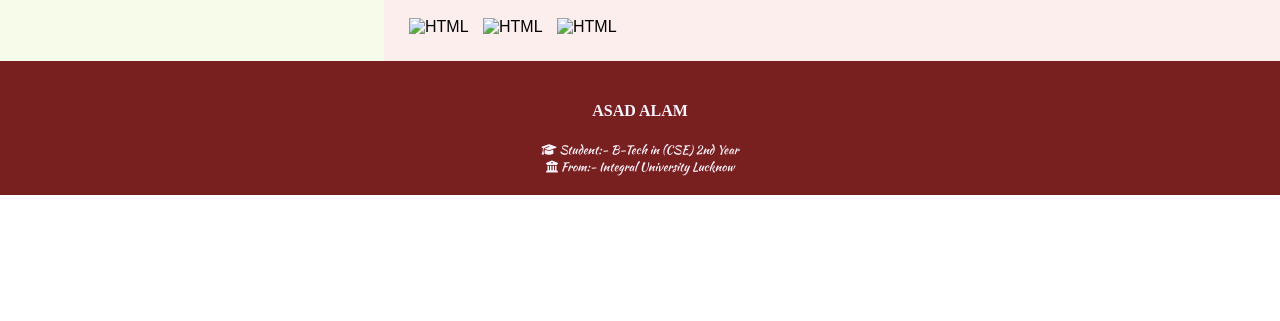
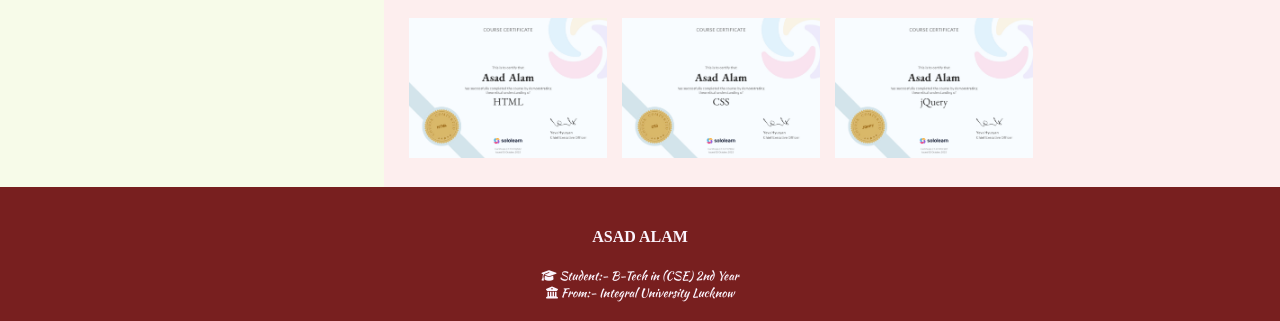
Before and after one commit to aligasad/wanderlust, a plain HTML site: page index.html in a window 1280 px wide. Shown: the part 1027-1348 px from the top of the page. Before the commit the page ends 1222 px from the top, so only its background shows below. Drawn offline with Linux system fonts and the light colour scheme; the site is published under a folder, as on GitHub Pages, so addresses that start at the root find nothing; a web font is replaced by a local one.

Commit message:
Update index.html

```diff
--- a/index.html
+++ b/index.html
@@ -380,9 +380,9 @@
       <p><b>
           <li>CERTIFICATES</li>
         </b></p>
-      <img src="/HTML_certificate.jpg" alt="HTML" height="150px" style="padding: 5px;">
-      <img src="/CSS_certificate.jpg" alt="HTML" height="150px" style="padding: 5px;">
-      <img src="/jQuery_certificate.jpg" alt="HTML" height="150px" style="padding: 5px;">
+      <img src="HTML_certificate.jpg" alt="HTML" height="150px" style="padding: 5px;">
+      <img src="CSS_certificate.jpg" alt="HTML" height="150px" style="padding: 5px;">
+      <img src="jQuery_certificate.jpg" alt="HTML" height="150px" style="padding: 5px;">
     </div>
   </div>
   <div id="footer">
```
